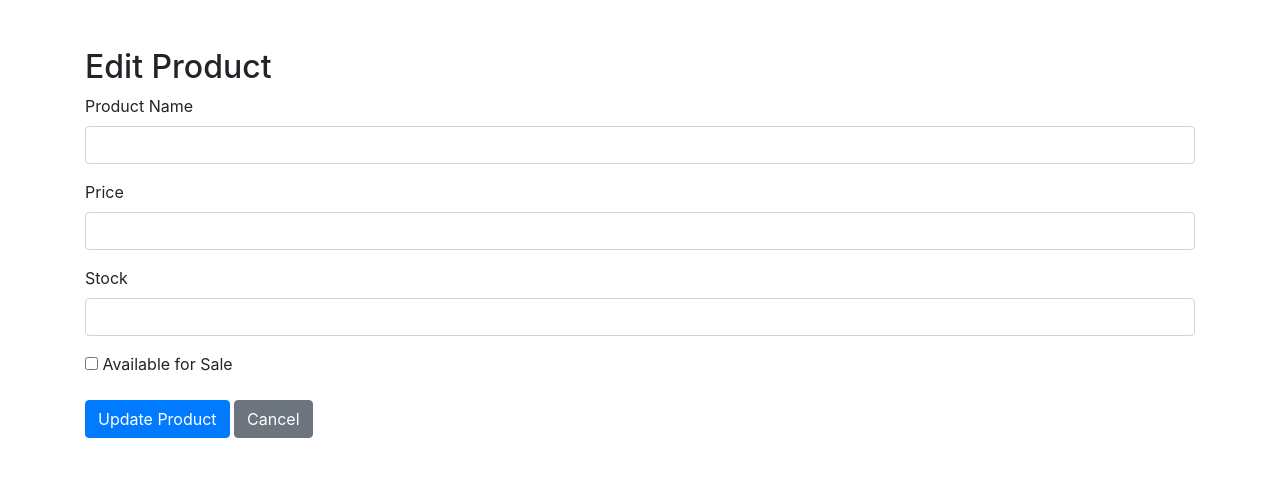
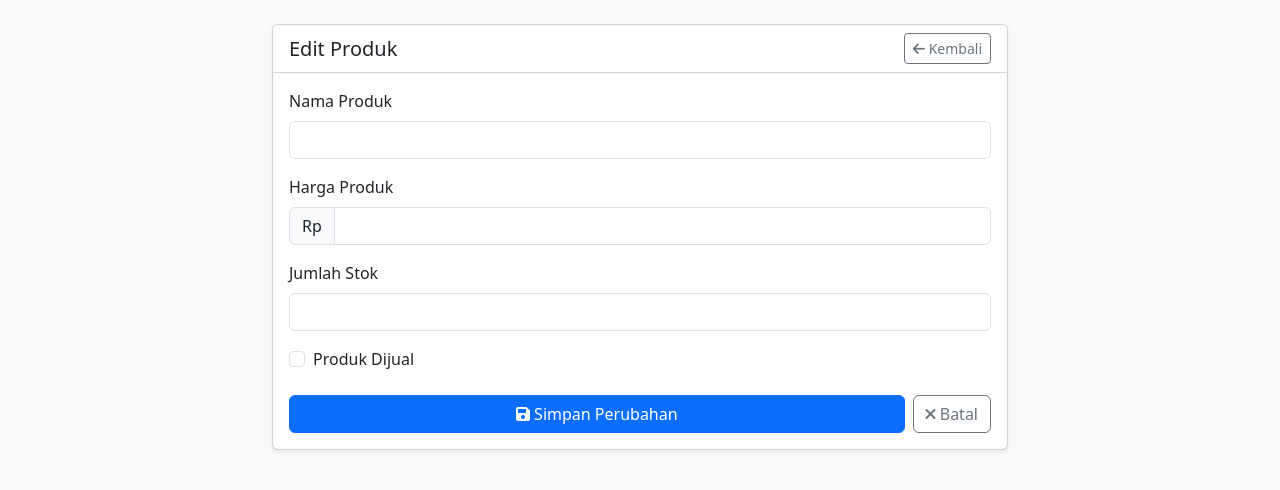
Before and after one commit to katekyosennajr/mj-data, a CodeIgniter app: page /database/index.php/products/edit/1 in a window 1280 px wide. Shown: the top 490 px of the page. Run offline with CodeIgniter, Linux system fonts and the light colour scheme; data that the repository does not hold is empty.

Commit message:
Menambah form edit produk dengan data yang sudah ada

```diff
--- a/application/views/products/edit.php
+++ b/application/views/products/edit.php
@@ -1,42 +1,74 @@
 <!DOCTYPE html>
-<html>
+<html lang="en">
 <head>
-    <title>Edit Product</title>
-    <link rel="stylesheet" href="https://stackpath.bootstrapcdn.com/bootstrap/4.5.2/css/bootstrap.min.css">
+    <meta charset="UTF-8">
+    <meta name="viewport" content="width=device-width, initial-scale=1.0">
+    <title>Edit Produk</title>
+    <!-- Bootstrap 5 CSS -->
+    <link href="https://cdn.jsdelivr.net/npm/bootstrap@5.3.0/dist/css/bootstrap.min.css" rel="stylesheet">
+    <!-- Font Awesome -->
+    <link href="https://cdnjs.cloudflare.com/ajax/libs/font-awesome/6.0.0/css/all.min.css" rel="stylesheet">
 </head>
-<body>
-    <div class="container mt-5">
-        <h2>Edit Product</h2>
-
-        <form action="<?php echo site_url('products/update/'.$product->id); ?>" method="post">
-            <div class="form-group">
-                <label>Product Name</label>
-                <input type="text" name="name" class="form-control" value="<?php echo $product->name; ?>" required>
+<body class="bg-light">
+    <div class="container py-4">
+        <div class="row justify-content-center">
+            <div class="col-md-8">
+                <div class="card shadow-sm">
+                    <div class="card-header bg-white">
+                        <div class="d-flex justify-content-between align-items-center">
+                            <h5 class="mb-0">Edit Produk</h5>
+                            <a href="<?= site_url('products') ?>" class="btn btn-outline-secondary btn-sm">
+                                <i class="fas fa-arrow-left"></i> Kembali
+                            </a>
+                        </div>
+                    </div>
+                    <div class="card-body">
+                        <form action="<?= site_url('products/update/'.$product->id) ?>" method="post">
+                            <div class="mb-3">
+                                <label for="name" class="form-label">Nama Produk</label>
+                                <input type="text" class="form-control" id="name" name="name"
+                                       value="<?= htmlspecialchars($product->name) ?>" required>
                             </div>
 
-            <div class="form-group">
-                <label>Price</label>
-                <input type="number" name="price" class="form-control" step="0.01" value="<?php echo $product->price; ?>" required>
+                            <div class="mb-3">
+                                <label for="price" class="form-label">Harga Produk</label>
+                                <div class="input-group">
+                                    <span class="input-group-text">Rp</span>
+                                    <input type="number" class="form-control" id="price" name="price"
+                                           value="<?= $product->price ?>" required>
+                                </div>
                             </div>
 
-            <div class="form-group">
-                <label>Stock</label>
-                <input type="number" name="stock" class="form-control" value="<?php echo $product->stock; ?>" required>
+                            <div class="mb-3">
+                                <label for="stock" class="form-label">Jumlah Stok</label>
+                                <input type="number" class="form-control" id="stock" name="stock"
+                                       value="<?= $product->stock ?>" required>
                             </div>
 
-            <div class="form-group">
-                <label>
-                    <input type="checkbox" name="is_sell" value="1" <?php echo $product->is_sell ? 'checked' : ''; ?>>
-                    Available for Sale
-                </label>
+                            <div class="mb-4">
+                                <div class="form-check">
+                                    <input type="checkbox" class="form-check-input" id="is_sell" name="is_sell"
+                                           value="1" <?= $product->is_sell ? 'checked' : '' ?>>
+                                    <label class="form-check-label" for="is_sell">Produk Dijual</label>
+                                </div>
                             </div>
 
-            <button type="submit" class="btn btn-primary">Update Product</button>
-            <a href="<?php echo site_url('products'); ?>" class="btn btn-secondary">Cancel</a>
+                            <div class="d-flex gap-2">
+                                <button type="submit" class="btn btn-primary flex-grow-1">
+                                    <i class="fas fa-save"></i> Simpan Perubahan
+                                </button>
+                                <a href="<?= site_url('products') ?>" class="btn btn-outline-secondary">
+                                    <i class="fas fa-times"></i> Batal
+                                </a>
+                            </div>
                         </form>
                     </div>
+                </div>
+            </div>
+        </div>
+    </div>
 
-    <script src="https://code.jquery.com/jquery-3.5.1.min.js"></script>
-    <script src="https://stackpath.bootstrapcdn.com/bootstrap/4.5.2/js/bootstrap.min.js"></script>
+    <!-- Bootstrap 5 JS -->
+    <script src="https://cdn.jsdelivr.net/npm/bootstrap@5.3.0/dist/js/bootstrap.bundle.min.js"></script>
 </body>
 </html>
```
Lines whose indentation alone changed are shown as unchanged.
